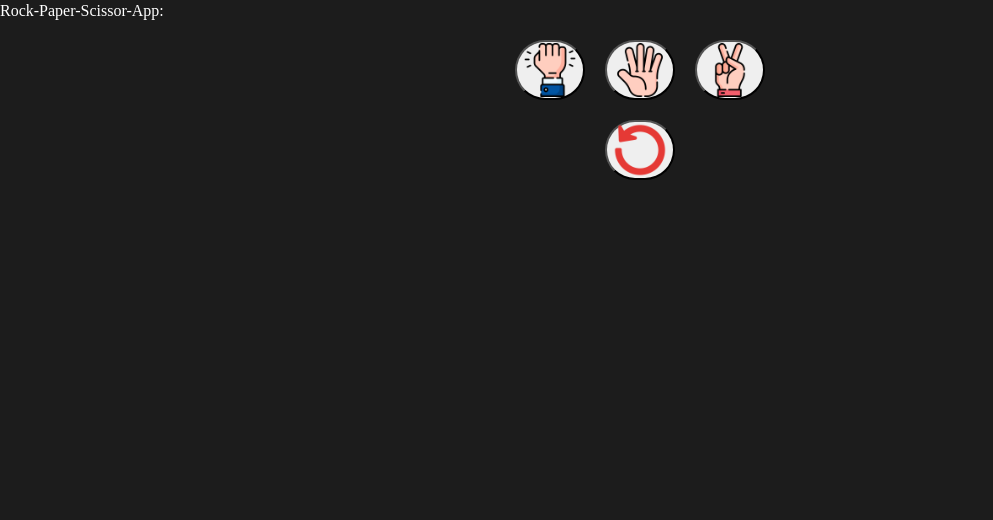
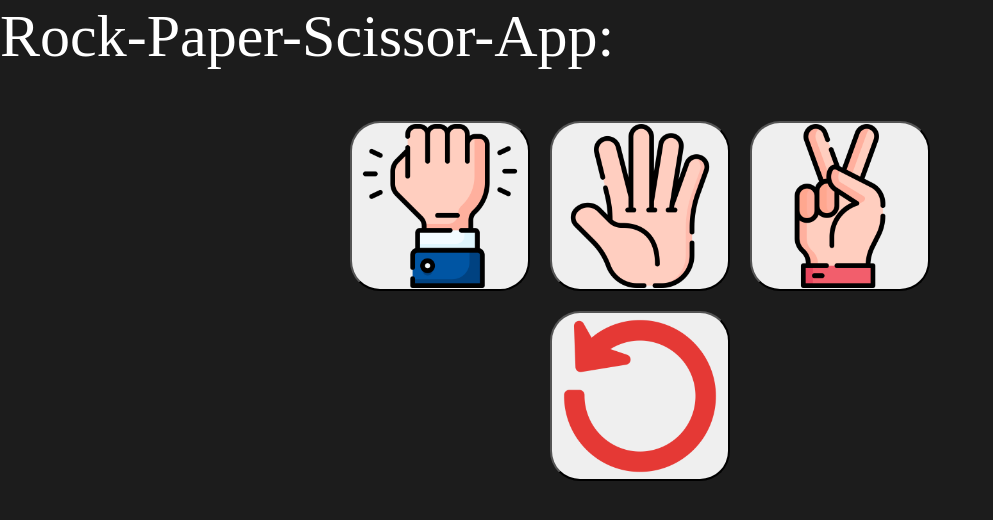
Before and after one commit to aliamaanansari/rockpaperscissor-app, a plain HTML site: page index.html in a window 1280 px wide. Shown: the whole page, without its empty margins (0-993 px from the left). Drawn offline with Linux system fonts and the light colour scheme.

Commit message:
fixed size

```diff
--- a/style.css
+++ b/style.css
@@ -8,7 +8,9 @@ body{
 .main-heading{
     color: white;
     padding-top: 2px;
-    padding-bottom: 20px;
+    padding-bottom: 50px;
+    font-size: 60px;
+
 }
 .wrapper{
     color:white;
@@ -25,8 +27,8 @@ body{
     gap: 20px;
 }
 button{
-    height: 60px;
-    width: 70px;
+    height: 170px;
+    width: 180px;
     font-size: 48px;
     border-radius: 30px;
     cursor: pointer;
```
